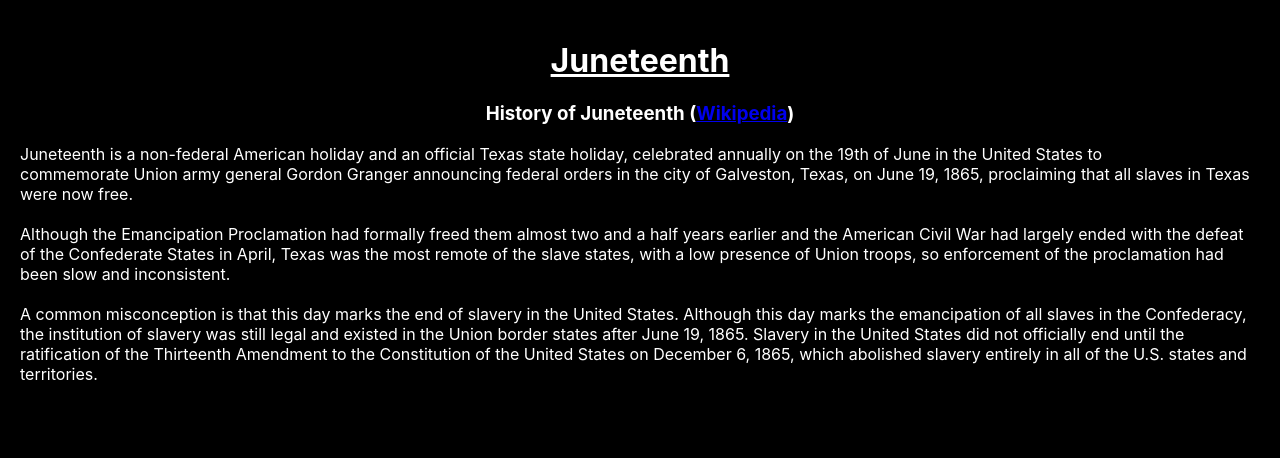
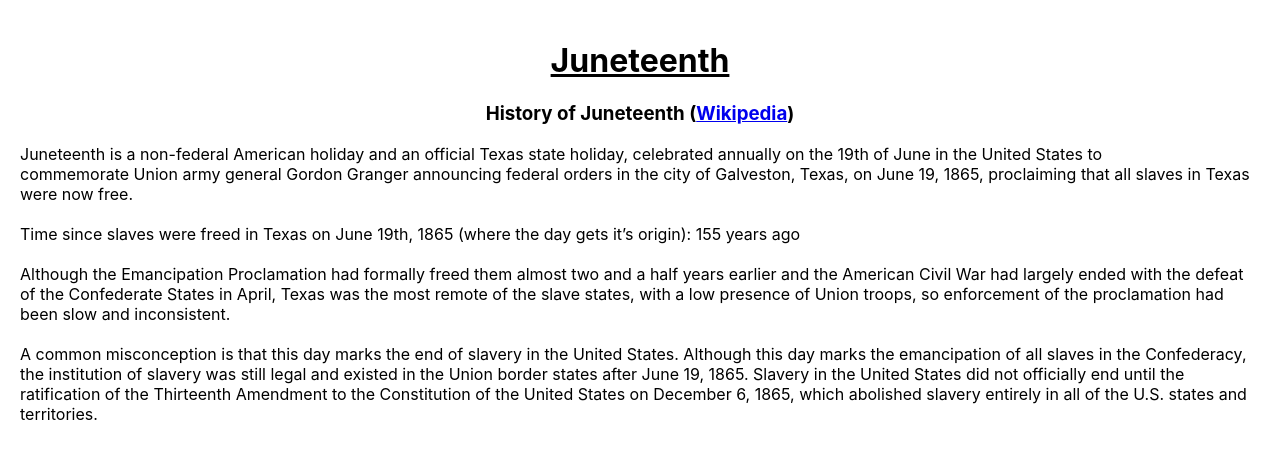
Before and after one commit to tylerthomasallen/juneteenth, a React (Create React App) app: page / in a window 1280 px wide. Shown: the top 458 px of the page. Built offline with nearby package versions, Linux system fonts and the light colour scheme.

Commit message:
add time zone

```diff
--- a/package.json
+++ b/package.json
@@ -8,7 +8,8 @@
     "@testing-library/user-event": "^7.2.1",
     "react": "^16.13.1",
     "react-dom": "^16.13.1",
-    "react-scripts": "3.4.1"
+    "react-scripts": "3.4.1",
+    "react-timeago": "^4.4.0"
   },
   "scripts": {
     "start": "react-scripts start",
--- a/src/App.css
+++ b/src/App.css
@@ -1,6 +1,6 @@
 body {
-  background: black;
-  color: white;
+  /* background: black; */
+  /* color: white; */
 }
 
 .App {
--- a/src/pages/Home.js
+++ b/src/pages/Home.js
@@ -1,4 +1,5 @@
 import React from 'react';
+import TimeAgo from "react-timeago";
 
 const Home = () => {
 
@@ -17,6 +18,12 @@ const Home = () => {
           Granger announcing federal orders in the city of Galveston, Texas, on
           June 19, 1865, proclaiming that all slaves in Texas were now free.
         </span>
+      </div>
+
+      <br />
+
+      <div>
+        <span>Time since slaves were freed in Texas on June 19th, 1865 (where the day gets it’s origin):</span> <TimeAgo date={new Date("1865/6/19")} />
       </div>
 
       <br />
```
Also changed, not shown: 1 other file (tests, documents, lock files or other folders).
